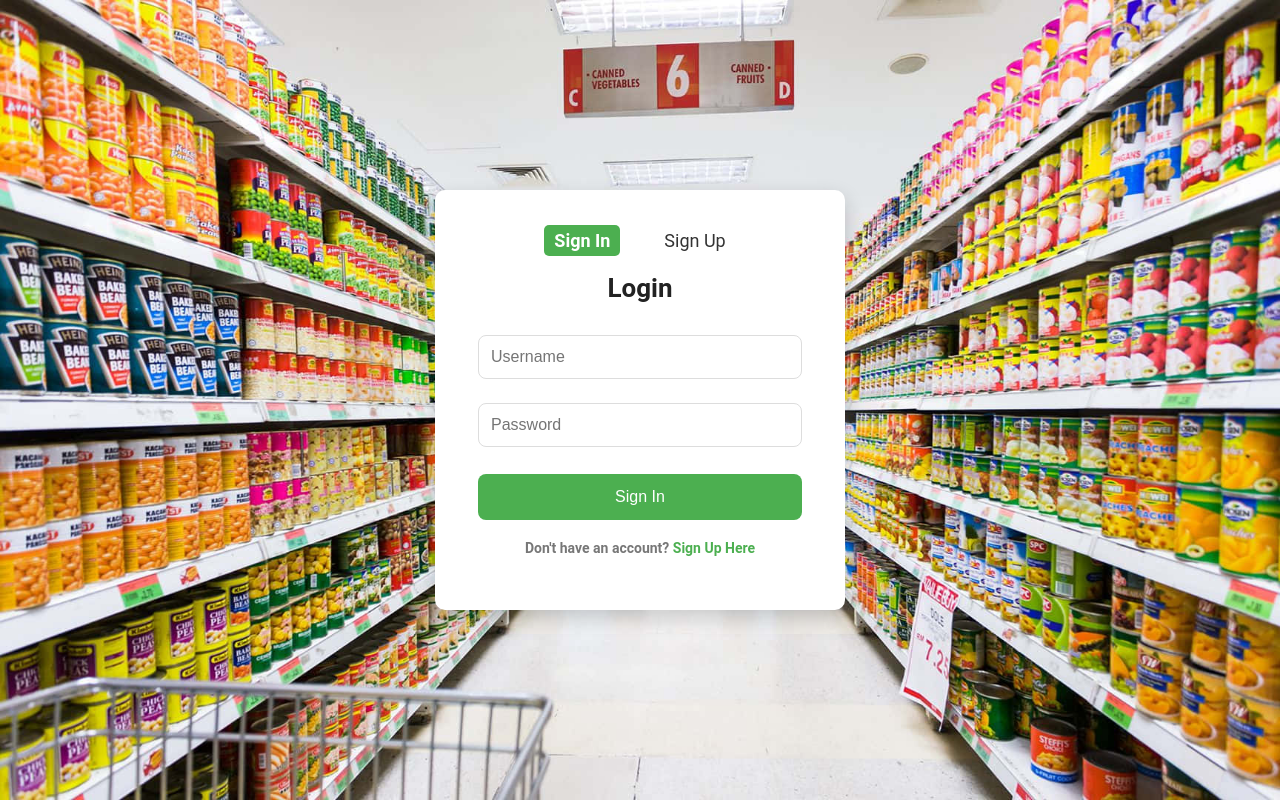
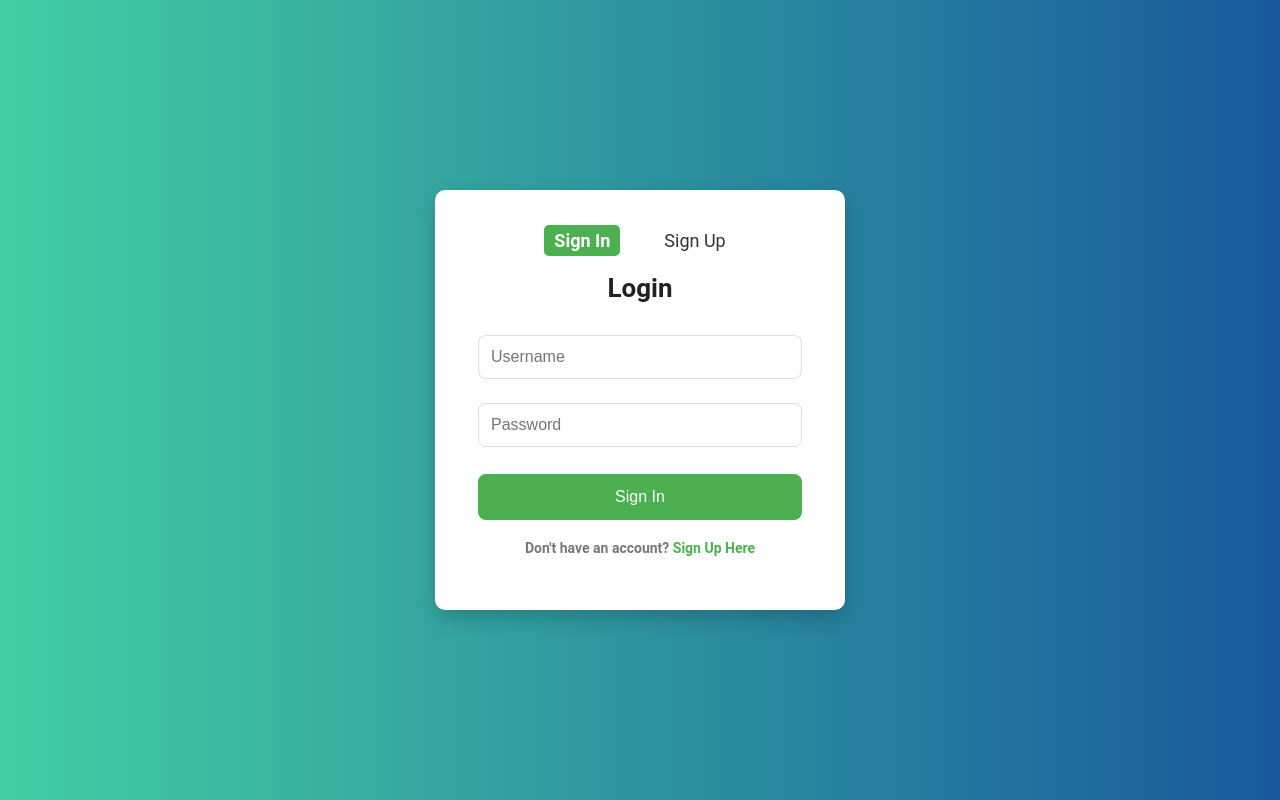
Before and after one commit to DevSourav01/E-commerse-App, a plain HTML site: page login.html in a window 1280 px wide. Drawn offline with Linux system fonts and the light colour scheme.

Commit message:
style changes

```diff
--- a/login.css
+++ b/login.css
@@ -9,15 +9,18 @@ body {
   justify-content: center;
   align-items: center;
   min-height: 100vh;
+  background: linear-gradient(to right, #43cea2, #185a9d);
+
+
 }
 
 section {
   height: 100vh;
   width: 100%;
-  background-image: url("/image/shopping-background-x2ork68103rg3v79.jpg");
+  /* background-image: url("/image/shopping-background-x2ork68103rg3v79.jpg");
   background-position: center;
   background-repeat: no-repeat;
-  background-size: cover;
+  background-size: cover; */
   display: flex;
   justify-content: center;
   align-items: center;
```
